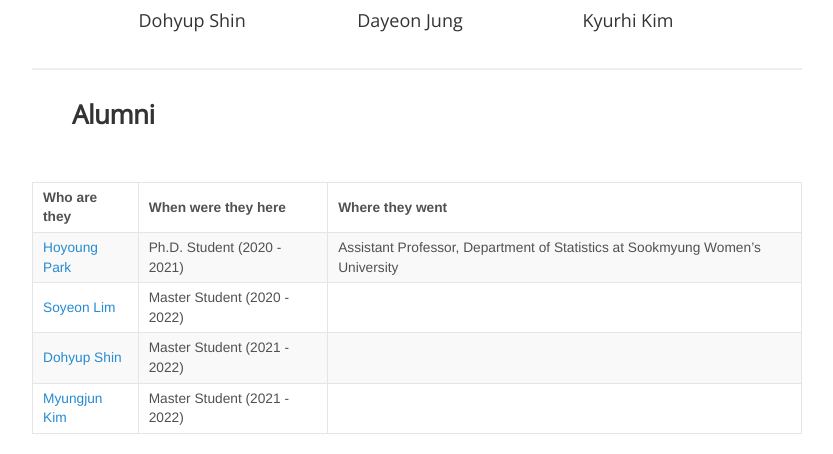
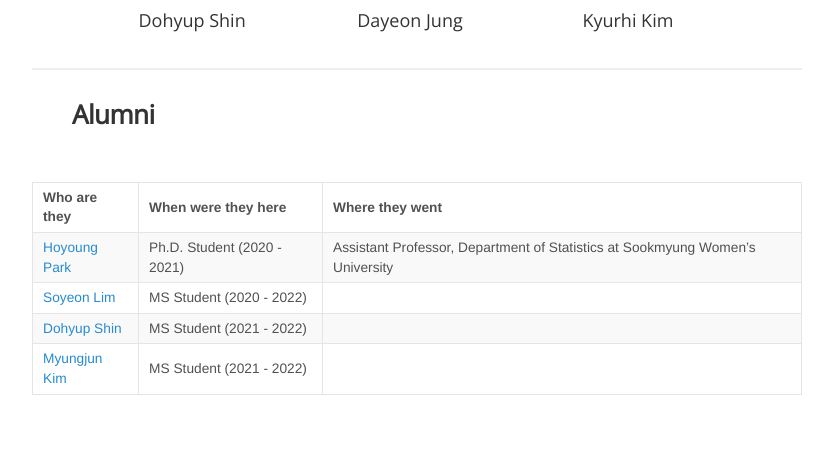
Before and after one commit to exgalcos/exgalcos.github.io, a Jekyll site: the page built from people.md, in a window 1280 px wide and 900 px high, scrolled down 643 px, cut to the strip 446-900 px from the top of the window. Shown: the whole strip, without its empty margins (223-1056 px from the left). Built offline with Jekyll 4.4.1, drawn with Linux system fonts in a browser that asks for light colours; nearby versions of some CDN libraries; comment, search, counter and statistics services are not loaded; after the commit the page ends 1504 px from its top, so only the background shows below that.

Commit message:
gallery_update

```diff
--- a/people.md
+++ b/people.md
@@ -55,9 +55,9 @@ permalink: /people/
 | Who are they | When were they here | Where they went |
 | :------------- |:-------------| :-----------|
 | [Hoyoung Park](http://hdmtlab.github.io/people/hoyoung_park/index.html) | Ph.D. Student (2020 - 2021) | Assistant Professor, Department of Statistics at Sookmyung Women's University |
-| [Soyeon Lim](http://hdmtlab.github.io/people/soyeon_lim/index.html) | Master Student (2020 - 2022) | |
-| [Dohyup Shin](http://hdmtlab.github.io/people/dohyup_shin/index.html) | Master Student (2021 - 2022) | |
-| [Myungjun Kim](http://hdmtlab.github.io/people/myungjun_kim/index.html) | Master Student (2021 - 2022) | |
+| [Soyeon Lim](http://hdmtlab.github.io/people/soyeon_lim/index.html) | MS Student (2020 - 2022) | |
+| [Dohyup Shin](http://hdmtlab.github.io/people/dohyup_shin/index.html) | MS Student (2021 - 2022) | |
+| [Myungjun Kim](http://hdmtlab.github.io/people/myungjun_kim/index.html) | MS Student (2021 - 2022) | |
 
 {% endif %}
 {% endfor %}
```
